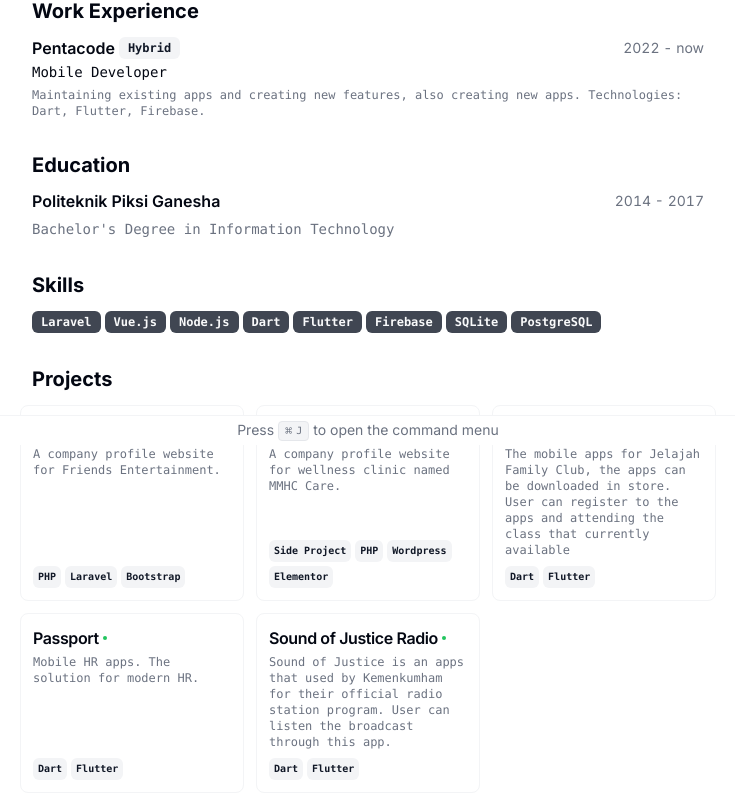
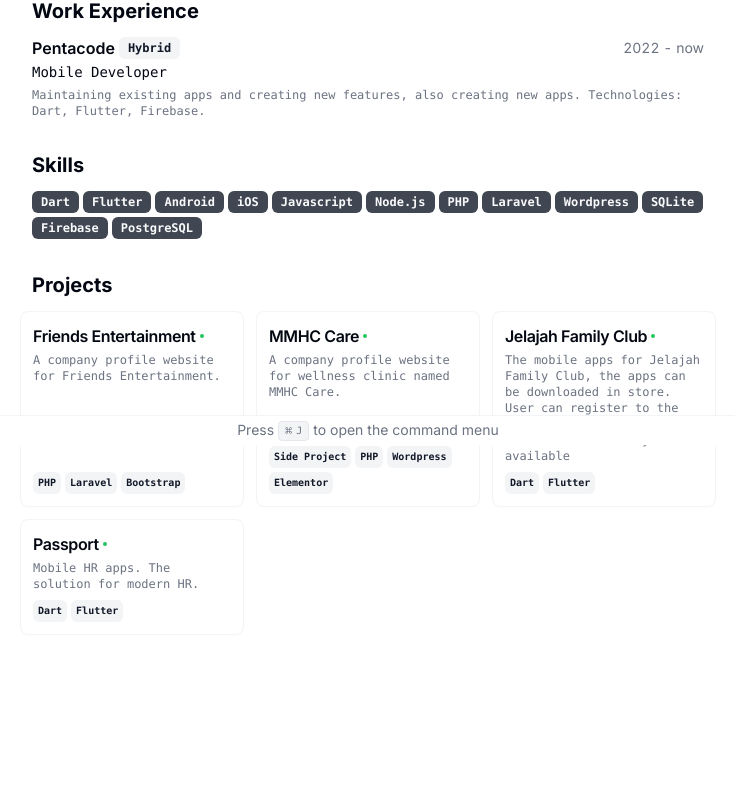
Before and after one commit to radenadri/cv.radenadri.xyz, a Next.js app: page / in a window 1280 px wide. Shown: the part 355-1166 px from the top of the page, without its empty margins (272-1007 px from the left). After the commit the page ends 1054 px from the top, so only its background shows below. Built offline with nearby package versions, Linux system fonts and the light colour scheme.

Commit message:
fix: updating identity'

```diff
--- a/src/app/page.tsx
+++ b/src/app/page.tsx
@@ -139,26 +139,6 @@
           })}
         </Section>
         <Section>
-          <h2 className="text-xl font-bold">Education</h2>
-          {RESUME_DATA.education.map((education) => {
-            return (
-              <Card key={education.school}>
-                <CardHeader>
-                  <div className="flex items-center justify-between text-base gap-x-2">
-                    <h3 className="font-semibold leading-none">
-                      {education.school}
-                    </h3>
-                    <div className="text-sm text-gray-500 tabular-nums">
-                      {education.start} - {education.end}
-                    </div>
-                  </div>
-                </CardHeader>
-                <CardContent className="mt-2">{education.degree}</CardContent>
-              </Card>
-            );
-          })}
-        </Section>
-        <Section>
           <h2 className="text-xl font-bold">Skills</h2>
           <div className="flex flex-wrap gap-1">
             {RESUME_DATA.skills.map((skill) => {
--- a/src/data/resume-data.tsx
+++ b/src/data/resume-data.tsx
@@ -28,14 +28,7 @@
       },
     ],
   },
-  education: [
-    {
-      school: "Politeknik Piksi Ganesha",
-      degree: "Bachelor's Degree in Information Technology",
-      start: "2014",
-      end: "2017",
-    },
-  ],
+  education: [],
   work: [
     {
       company: "Pentacode",
@@ -50,13 +43,17 @@
     },
   ],
   skills: [
-    "Laravel",
-    "Vue.js",
-    "Node.js",
     "Dart",
     "Flutter",
+    "Android",
+    "iOS",
+    "Javascript",
+    "Node.js",
+    "PHP",
+    "Laravel",
+    "Wordpress",
+    "SQLite",
     "Firebase",
-    "SQLite",
     "PostgreSQL",
   ],
   projects: [
@@ -101,17 +98,6 @@
         label: "Play Store / App Store",
         href: "https://play.google.com/store/apps/details?id=id.pentacode.portal",
       },
-    },
-    {
-      title: "Sound of Justice Radio",
-      techStack: ["Dart", "Flutter"],
-      description:
-        "Sound of Justice is an apps that used by Kemenkumham for their official radio station program. User can listen the broadcast through this app.",
-      // logo: ConsultlyLogo,
-      link: {
-        label: "Play Store / App Store",
-        href: "https://play.google.com/store/apps/details?id=id.pentacode.sound_of_justice",
-      },
-    },
+    }
   ],
 } as const;
```
